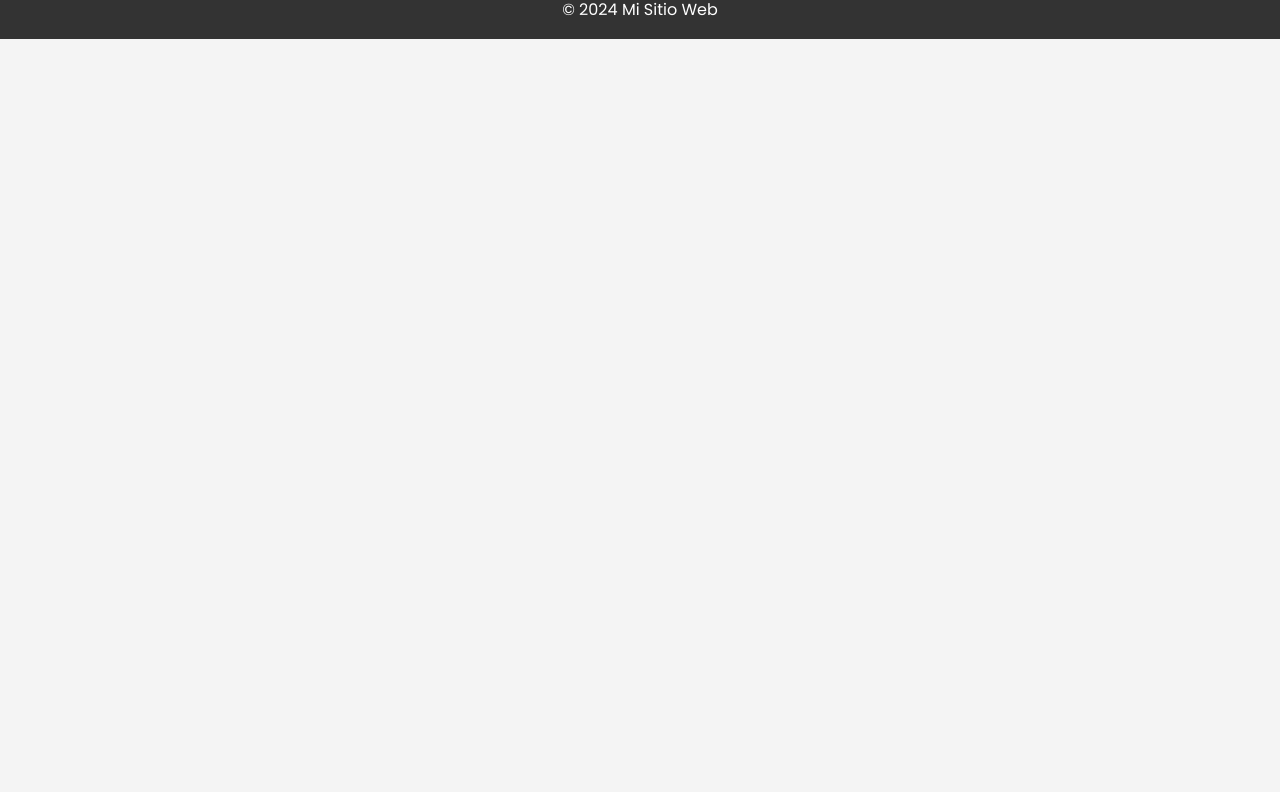
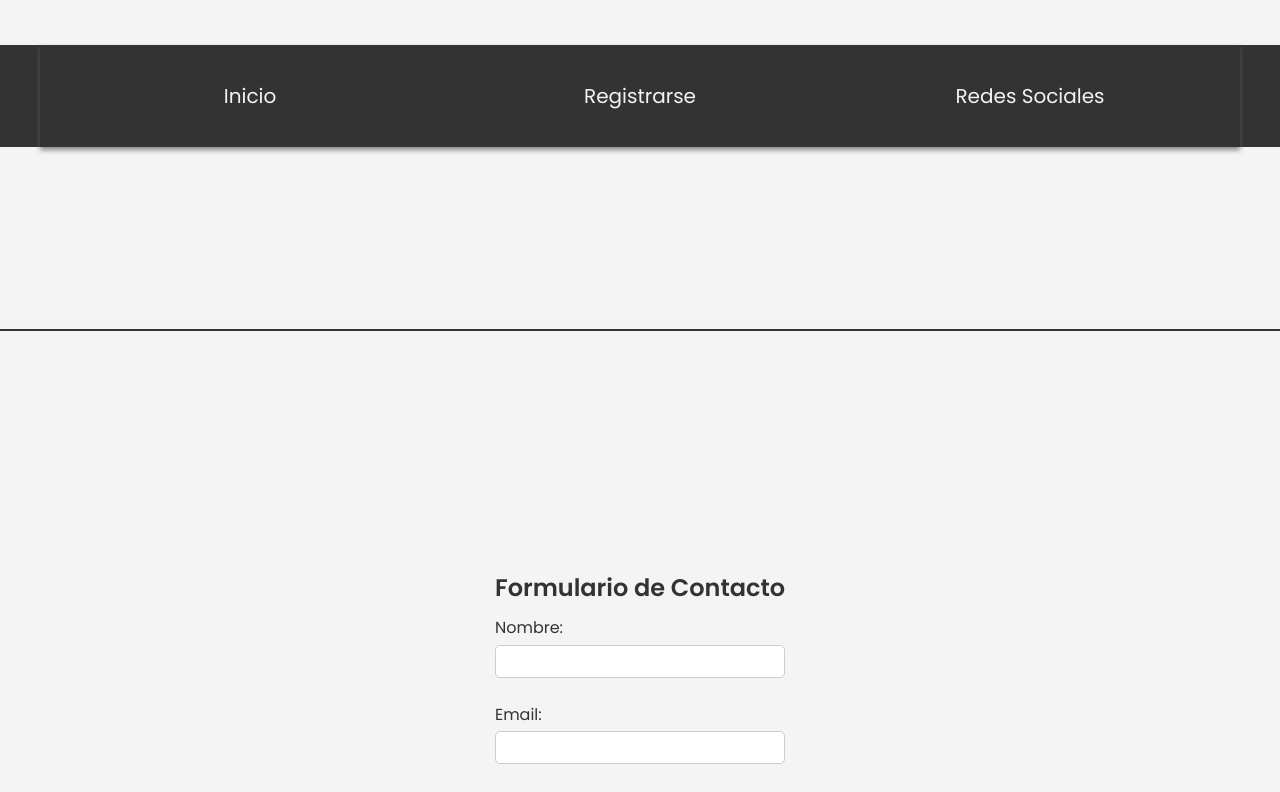
Before and after one commit to EverEGarcia/projectdom, a plain HTML site: page contact.html in a window 1280 px wide. Shown: the part 621-1413 px from the top of the page. Before the commit the page ends 800 px from the top, so only its background shows below. Drawn offline with nearby package versions, Linux system fonts and the light colour scheme.

Commit message:
feat(contact): add navbar contact dinanic and add icon in head

```diff
--- a/contact.html
+++ b/contact.html
@@ -4,6 +4,8 @@
     <meta charset="UTF-8">
     <meta name="viewport" content="width=device-width, initial-scale=1.0">
     <title>Contacto</title>
+    <meta name="description" content="más sobre nosotros xdxd">
+    <link rel="icon" href="./img/iconoPestaña.svg">
     <link href='https://unpkg.com/boxicons@2.1.4/css/boxicons.min.css' rel='stylesheet'>
     <link rel="stylesheet" href="css/style.css">
 </head>
@@ -23,8 +25,18 @@
             </ul>
         </nav>
     </header>
+    <section class="header-contacto">
+        <nav class="navbar-contacto">
+            <a class="link" href="#home">Inicio</a>
+            <a class="link" href="#form">Registrarse</a>
+            <a class="link" href="#redes">Redes sociales</a>
+        </nav>
+    </section>
+    <section class="sections" id="home">
+            <h1>inicio</h1>
+    </section>
 
-    <main>
+    <main class="sections" id="form">
         <section>
             <h2>Formulario de Contacto</h2>
             <form id="contactForm">
@@ -38,9 +50,14 @@
             </form>
         </section>
     </main>
+    <section class="sections" id="redes">
+        <h1>redes</h1>
+    </section>
+
 
     <footer>
-        <p>&copy; 2024 Mi Sitio Web</p>
+        <p>&copy; 2024 Proyecto X</p>
+        <br><br><br><br><br>
     </footer>
 
     <script src="js/script.js"></script>
--- a/css/style.css
+++ b/css/style.css
@@ -2,11 +2,12 @@
 @import url('https://fonts.googleapis.com/css2?family=Poppins:wght@300;400;600&display=swap');
 
 /* Reseteo básico para márgenes y paddings */
-* {
-    margin: 0;
-    padding: 0;
+*{
     box-sizing: border-box;
-}
+    margin: 0; padding: 0;
+    outline: none; border: none;
+    text-decoration: none;
+ }
 
 /* Estilo general del cuerpo de la página */
 body {
@@ -507,3 +508,49 @@ body.active main section:nth-child(2) > p{
     }
 
 }
+
+/*CSS Cristian Ramirez*/
+/*contenedor de incio en contacto*/
+.header-contacto{
+    background-color: #333;
+    color:#f4f4f4;
+    position: fixed;
+    bottom: 0; left: 0; right: 0;
+ }
+
+ .header-contacto .navbar-contacto{
+    background-color: #333;
+    color:#f4f4f4;
+    margin: 0 auto;
+    max-width: 1200px;
+    display: flex;
+ }
+
+ .header-contacto .navbar-contacto a{
+    font-size: 20px;
+    padding: 20px;
+    text-align: center;
+    color: #f4f4f4;
+    text-transform: capitalize;
+    flex: 1;
+ }
+
+ .header-contacto .navbar-contacto a:hover{
+    background-color: #f4f4f4;
+    color: #333;
+ }
+
+ /*Estilio secciones contacto*/
+
+ .sections{
+    min-height: 100vh;
+    display: flex;
+    align-items: center;
+    justify-content: center;
+    border-bottom: 2px solid #333;
+ }
+
+ .sections h1{
+    font-size: 80px;
+    text-transform: uppercase;
+ }
--- a/js/script.js
+++ b/js/script.js
@@ -121,3 +121,20 @@ const btn_menu = document.querySelector(".btn-menu"),
 btn_menu.onclick = () => {
     menu_options.classList.toggle("active");
 }
+
+//CODIGO JS CRISTIAN RAMIREZ
+
+let links = document.querySelectorAll('.header-contacto .navbar-contacto .link');
+
+links.forEach(target => {
+    target.onclick = function(event){
+        event.preventDefault();
+        let href = target.getAttribute('href');
+        let offetTop = document.querySelector(href).offsetTop;
+
+        scroll({
+            top: offetTop,
+            behavior : 'smooth'
+        })
+    }
+});
```
Also changed, not shown: about.html (+2 -0 lines), index.html (+2 -0 lines), img/iconoPestaña.svg (added).
